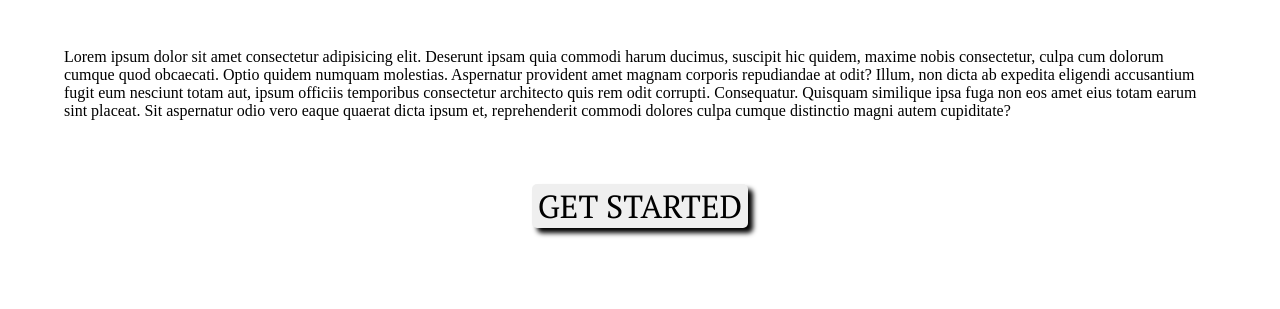
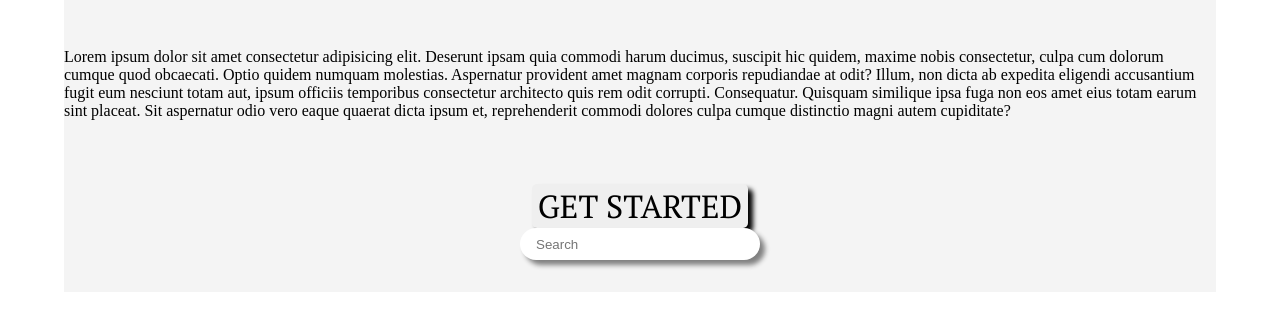
Before and after one commit to paulpark330/ajax-project, a website: page index.html in a window 1280 px wide. Shown: the part 117-426 px from the top of the page. Drawn offline with Linux system fonts and the light colour scheme; no server answers.

Commit message:
created and styled search bar

```diff
--- a/css/styles.css
+++ b/css/styles.css
@@ -12,6 +12,10 @@
 
 .hidden {
   display: none;
+}
+
+.container {
+  background-color: #f4f4f4;
 }
 
 .logo-container {
@@ -51,6 +55,20 @@ table {
   top: 2px;
 }
 
+#search-bar {
+  margin: 0 0 2rem 0;
+  width: 15rem;
+  height: 2rem;
+  border: none;
+  border-radius: 1rem;
+  box-shadow: 5px 5px 5px gray;
+  padding-left: 1rem;
+}
+
+input:focus {
+  outline: none;
+}
+
 img {
   width: 100%;
   cursor: pointer;
--- a/index.html
+++ b/index.html
@@ -40,6 +40,9 @@
         <div class="row justify-center">
           <button class="get-started">GET STARTED</button>
         </div>
+        <div class="row justify-center">
+          <input type="text" name="" id="search-bar" placeholder="Search">
+        </div>
         <div class="champion-container">
           <div id="champion-list" class="row justify-center wrap"></div>
         </div>
```
